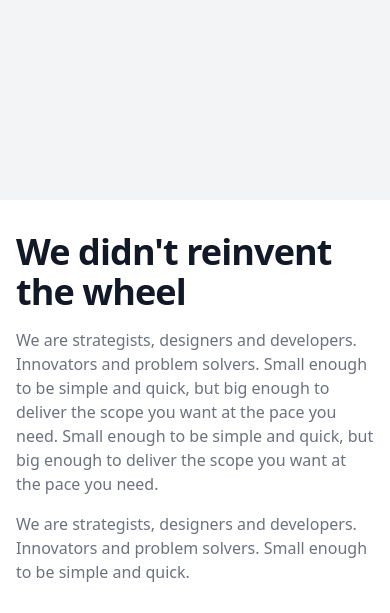
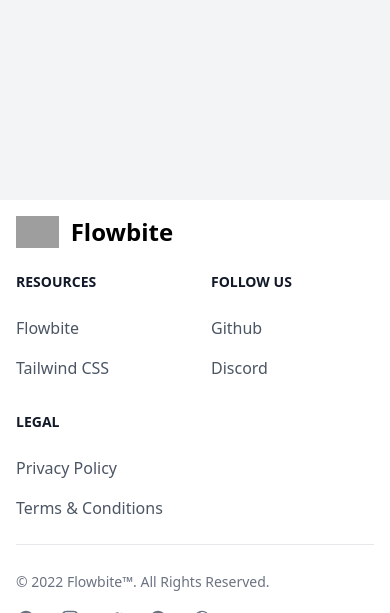
Before and after one commit to Genoss21/E-commerce, a PHP site: page / in a window 390 px wide. Shown: the part 3430-4043 px from the top of the page. Run offline with PHP 8.4, Linux system fonts and the light colour scheme; data comes from the database, SQL or seed files in the repository; data that the repository does not hold is empty; some libraries are stand-ins or nearby versions; grey boxes are pictures that could not be loaded.

Commit message:
Remove marketing section from homepage

```diff
--- a/app/views/home.php
+++ b/app/views/home.php
@@ -155,20 +155,6 @@
 
     <div class="h-screen">1</div>
 
-    <section class="bg-white dark:bg-gray-900">
-        <div class="gap-16 items-center py-8 px-4 mx-auto max-w-screen-xl lg:grid lg:grid-cols-2 lg:py-16 lg:px-6">
-            <div class="font-light text-gray-500 sm:text-lg dark:text-gray-400">
-                <h2 class="mb-4 text-4xl tracking-tight font-extrabold text-gray-900 dark:text-white">We didn't reinvent the wheel</h2>
-                <p class="mb-4">We are strategists, designers and developers. Innovators and problem solvers. Small enough to be simple and quick, but big enough to deliver the scope you want at the pace you need. Small enough to be simple and quick, but big enough to deliver the scope you want at the pace you need.</p>
-                <p>We are strategists, designers and developers. Innovators and problem solvers. Small enough to be simple and quick.</p>
-            </div>
-            <div class="grid grid-cols-2 gap-4 mt-8">
-                <img class="w-full rounded-lg" src="https://flowbite.s3.amazonaws.com/blocks/marketing-ui/content/office-long-2.png" alt="office content 1">
-                <img class="mt-4 w-full lg:mt-10 rounded-lg" src="https://flowbite.s3.amazonaws.com/blocks/marketing-ui/content/office-long-1.png" alt="office content 2">
-            </div>
-        </div>
-    </section>
-
     <?php include 'layout/footer.php'; ?>
 </body>
 </html>
```
